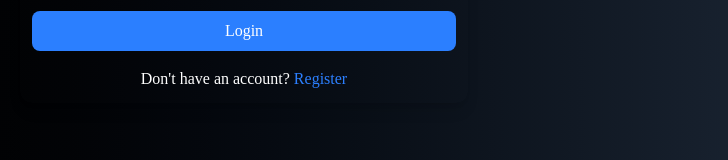
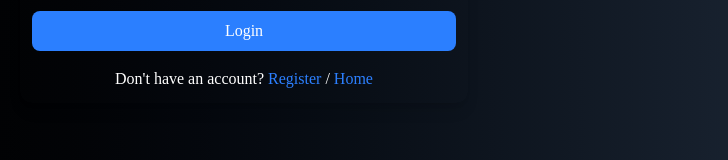
Before and after one commit to nitingayke/ChatMeetUp, a React (Vite) app in the folder Client/: page /login in a window 1280 px wide. Shown: the part 439-599 px from the top of the page, without its empty margins (396-1124 px from the left). Built offline with nearby package versions, Linux system fonts and the light colour scheme; no server answers; a web font is replaced by a local one.

Commit message:
handle home route

```diff
--- a/Client/src/pages/userAuthentication/Login.jsx
+++ b/Client/src/pages/userAuthentication/Login.jsx
@@ -87,7 +87,7 @@
                     </button>
                 </form>
                 <p className="mt-4 text-center">
-                    Don't have an account? <Link to="/register" className="text-blue-500">Register</Link>
+                    Don't have an account? <Link to="/register" className="text-blue-500">Register</Link> / <Link to={'/'} className="text-blue-500">Home</Link>
                 </p>
             </div>
         </div>
--- a/Client/src/pages/userAuthentication/Register.jsx
+++ b/Client/src/pages/userAuthentication/Register.jsx
@@ -107,7 +107,7 @@
                     </button>
                 </form>
                 <p className="mt-4 text-center">
-                    Already have an account? <Link to="/login" className="text-blue-500">Login</Link>
+                    Already have an account? <Link to="/login" className="text-blue-500">Login</Link> / <Link to={'/'} className="text-blue-500">Home</Link>
                 </p>
             </div>
         </div>
```
